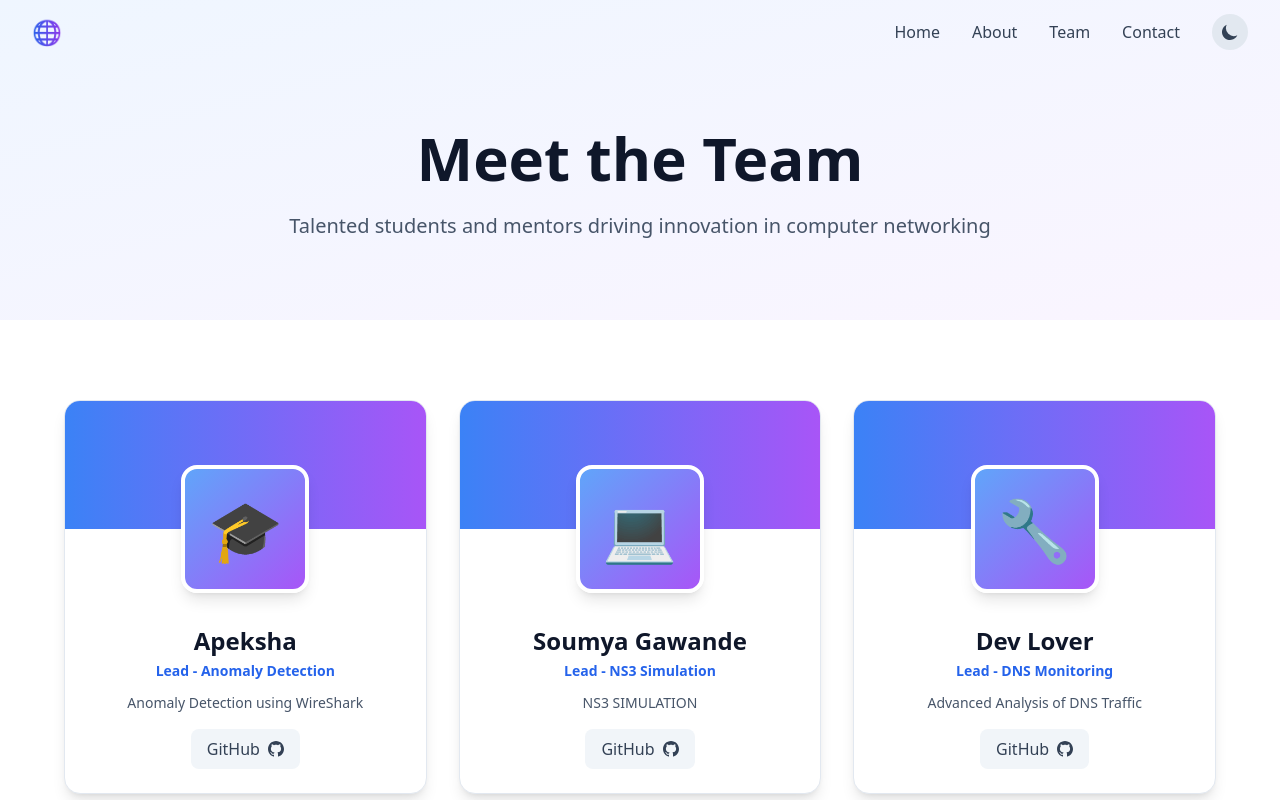
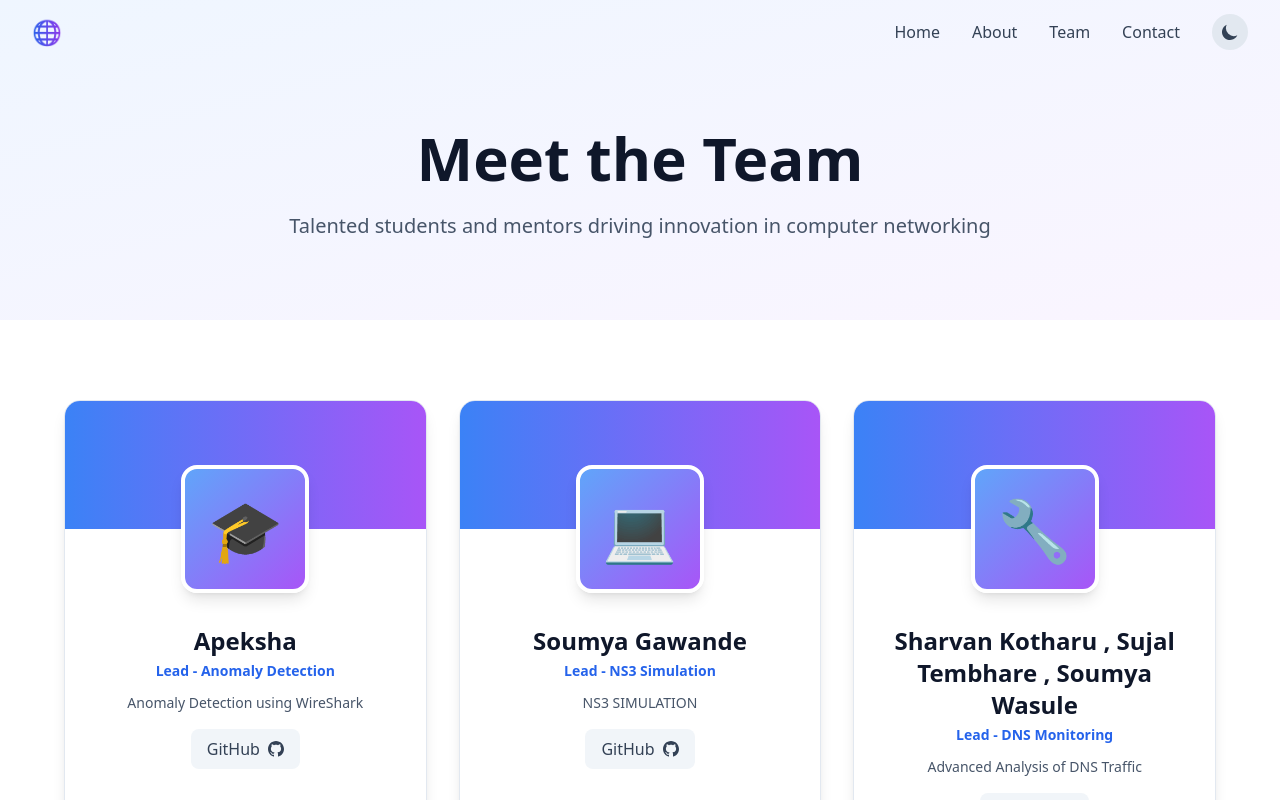
Before and after one commit to Sujal10-cyber/aura-forge, a React (Vite) app: page /team in a window 1280 px wide. Shown: the top 800 px of the page. Built offline with nearby package versions, Linux system fonts and the light colour scheme.

Commit message:
Update Dev Lover to Sharvan Kotharu,Sujal Tembhare , Soumya Wasule in Team Page

```diff
--- a/client/pages/Team.tsx
+++ b/client/pages/Team.tsx
@@ -45,7 +45,7 @@ export default function Team() {
     },
     {
       id: "3",
-      name: "Dev Lover",
+      name: "Sharvan Kotharu , Sujal Tembhare , Soumya Wasule",
       role: "Lead - DNS Monitoring",
       project: "Advanced Analysis of DNS Traffic",
       github: "https://github.com/dev-lov-oper",
```
